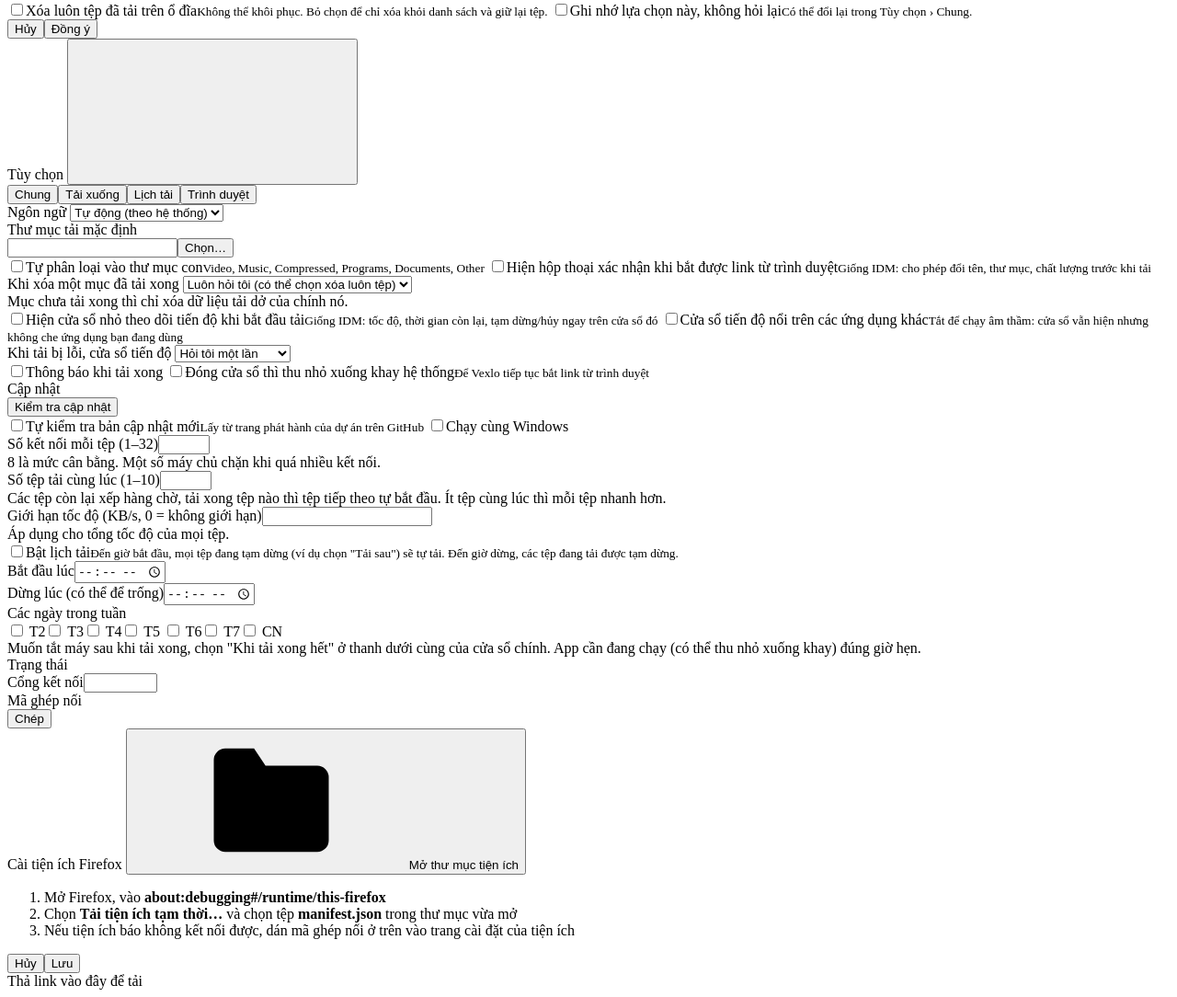
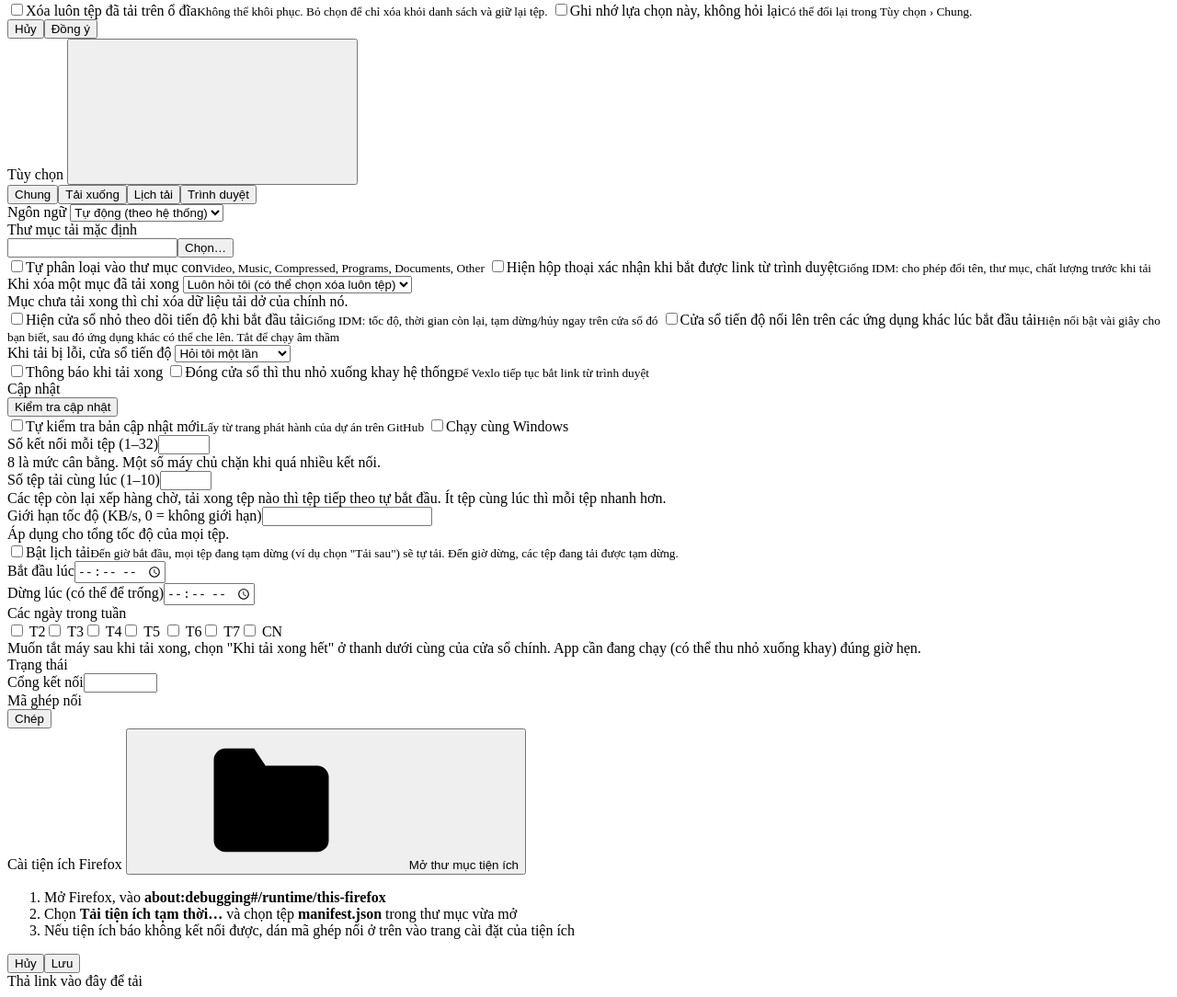
Before and after one commit to sonnguyen-2000/vexlo, a website with bundled scripts: page src/renderer/index.html in a window 1280 px wide. Shown: the part 1988-3072 px from the top of the page at 92% size. Built offline with nearby package versions, Linux system fonts and the light colour scheme.

Commit message:
fix popup of download progress

```diff
--- a/package.json
+++ b/package.json
@@ -1,7 +1,7 @@
 {
   "name": "vexlo",
   "productName": "Vexlo",
-  "version": "0.1.14",
+  "version": "0.1.15",
   "description": "Vexlo - trình quản lý tải đa luồng kiểu IDM (Electron + Node.js)",
   "author": "YOUR_NAME",
   "homepage": "https://github.com/sonnguyen-2000/vexlo",
--- a/src/renderer/i18n.js
+++ b/src/renderer/i18n.js
@@ -48,8 +48,8 @@
     'Mục chưa tải xong thì chỉ xóa dữ liệu tải dở của chính nó.': 'For unfinished items only their partial data is deleted.',
     'Hiện cửa sổ nhỏ theo dõi tiến độ khi bắt đầu tải': 'Show a small progress window when a download starts',
     'Giống IDM: tốc độ, thời gian còn lại, tạm dừng/hủy ngay trên cửa sổ đó': 'Like IDM: speed, time left, pause/cancel right in that window',
-    'Cửa sổ tiến độ nổi trên các ứng dụng khác': 'Progress window floats above other apps',
-    'Tắt để chạy âm thầm: cửa sổ vẫn hiện nhưng không che ứng dụng bạn đang dùng': 'Turn off to run quietly: the window still opens but does not cover the app you are using',
+    'Cửa sổ tiến độ nổi lên trên các ứng dụng khác lúc bắt đầu tải': 'Progress window pops up above other apps when a download starts',
+    'Hiện nổi bật vài giây cho bạn biết, sau đó ứng dụng khác có thể che lên. Tắt để chạy âm thầm': 'Stays on top for a few seconds so you notice it, then other windows can cover it. Turn off to run quietly',
     'Khi tải bị lỗi, cửa sổ tiến độ': 'When a download fails, the progress window', 'Hỏi tôi một lần': 'Ask me once', 'Giữ lại hiển thị lỗi': 'Stays and shows the error', 'Tự đóng': 'Closes itself',
     'Thông báo khi tải xong': 'Notify when a download finishes', 'Đóng cửa sổ thì thu nhỏ xuống khay hệ thống': 'Closing the window minimizes to the system tray',
     'Để Vexlo tiếp tục bắt link từ trình duyệt': 'Lets Vexlo keep capturing links from the browser', 'Tự kiểm tra bản cập nhật mới': 'Check for updates automatically',
--- a/src/renderer/index.html
+++ b/src/renderer/index.html
@@ -132,7 +132,7 @@
           <select id="sDelete"><option value="ask">Luôn hỏi tôi (có thể chọn xóa luôn tệp)</option><option value="list">Chỉ xóa khỏi danh sách, giữ lại tệp</option><option value="files">Xóa cả tệp trên ổ đĩa</option></select>
           <div class="hint">Mục chưa tải xong thì chỉ xóa dữ liệu tải dở của chính nó.</div></div>
         <label class="chk"><input type="checkbox" id="sProg"><span>Hiện cửa sổ nhỏ theo dõi tiến độ khi bắt đầu tải<small>Giống IDM: tốc độ, thời gian còn lại, tạm dừng/hủy ngay trên cửa sổ đó</small></span></label>
-        <label class="chk"><input type="checkbox" id="sFloat"><span>Cửa sổ tiến độ nổi trên các ứng dụng khác<small>Tắt để chạy âm thầm: cửa sổ vẫn hiện nhưng không che ứng dụng bạn đang dùng</small></span></label>
+        <label class="chk"><input type="checkbox" id="sFloat"><span>Cửa sổ tiến độ nổi lên trên các ứng dụng khác lúc bắt đầu tải<small>Hiện nổi bật vài giây cho bạn biết, sau đó ứng dụng khác có thể che lên. Tắt để chạy âm thầm</small></span></label>
         <div class="field"><label for="sOnErr">Khi tải bị lỗi, cửa sổ tiến độ</label>
           <select id="sOnErr"><option value="ask">Hỏi tôi một lần</option><option value="keep">Giữ lại hiển thị lỗi</option><option value="close">Tự đóng</option></select></div>
         <label class="chk"><input type="checkbox" id="sNotify"><span>Thông báo khi tải xong</span></label>
```
Also changed, not shown: src/main/main.js (+10 -3 lines), 1 other file.
